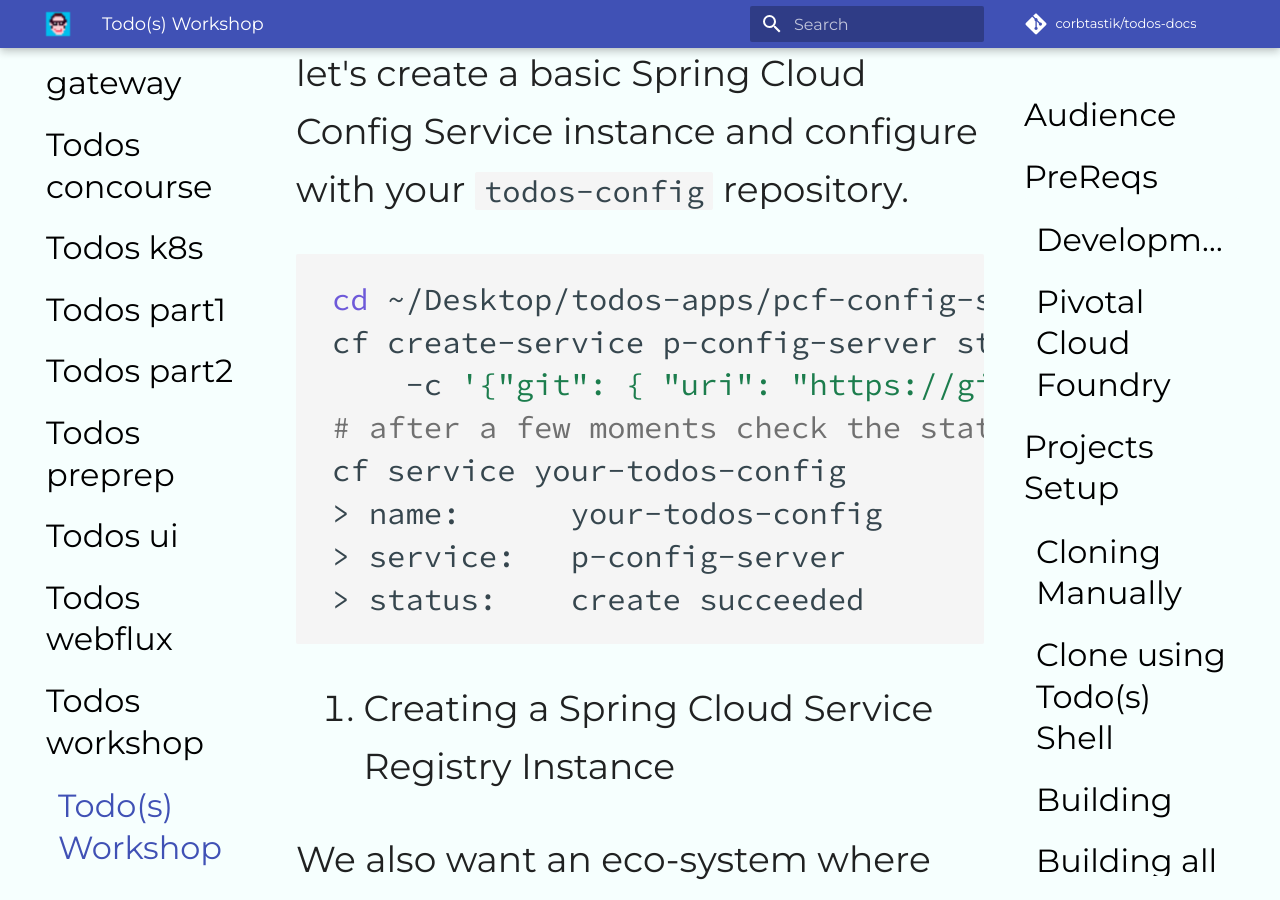
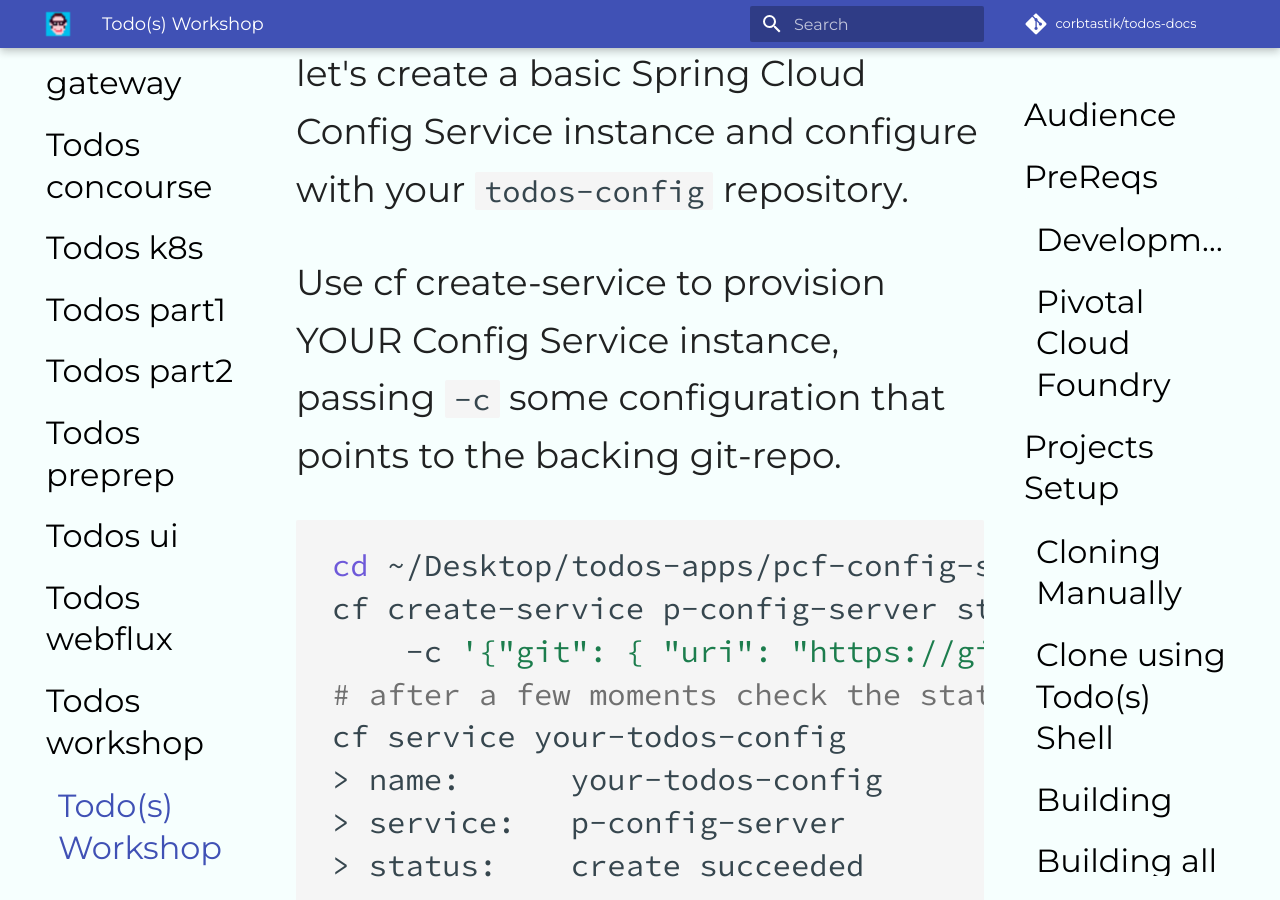
Before and after one commit to adamzwickey/todos-docs, an MkDocs documentation site: the page built from docs/todos-workshop/README.md, in a window 1280 px wide and 900 px high, scrolled down 63968 px. Built offline with MkDocs 1.6.1 and Material for MkDocs 9.7.7, drawn with Linux system fonts in a browser that asks for light colours; comment, search, counter and statistics services are not loaded.

Commit message:
iterating on shop-3

````diff
--- a/docs/todos-workshop/README.md
+++ b/docs/todos-workshop/README.md
@@ -714,6 +714,9 @@ This Shop is about getting familiar with [Spring Cloud Services for PCF](https:/
 
 We want to control application configurations from a central place and Spring Cloud Config server is a great way to get up and running.  First let's create a basic Spring Cloud Config Service instance and configure with your `todos-config` repository.
 
+Use cf create-service to provision YOUR Config Service instance, passing `-c` some configuration that points to the backing git-repo.
+
+
 ```bash
 cd ~/Desktop/todos-apps/pcf-config-server
 cf create-service p-config-server standard your-todos-config \
````
